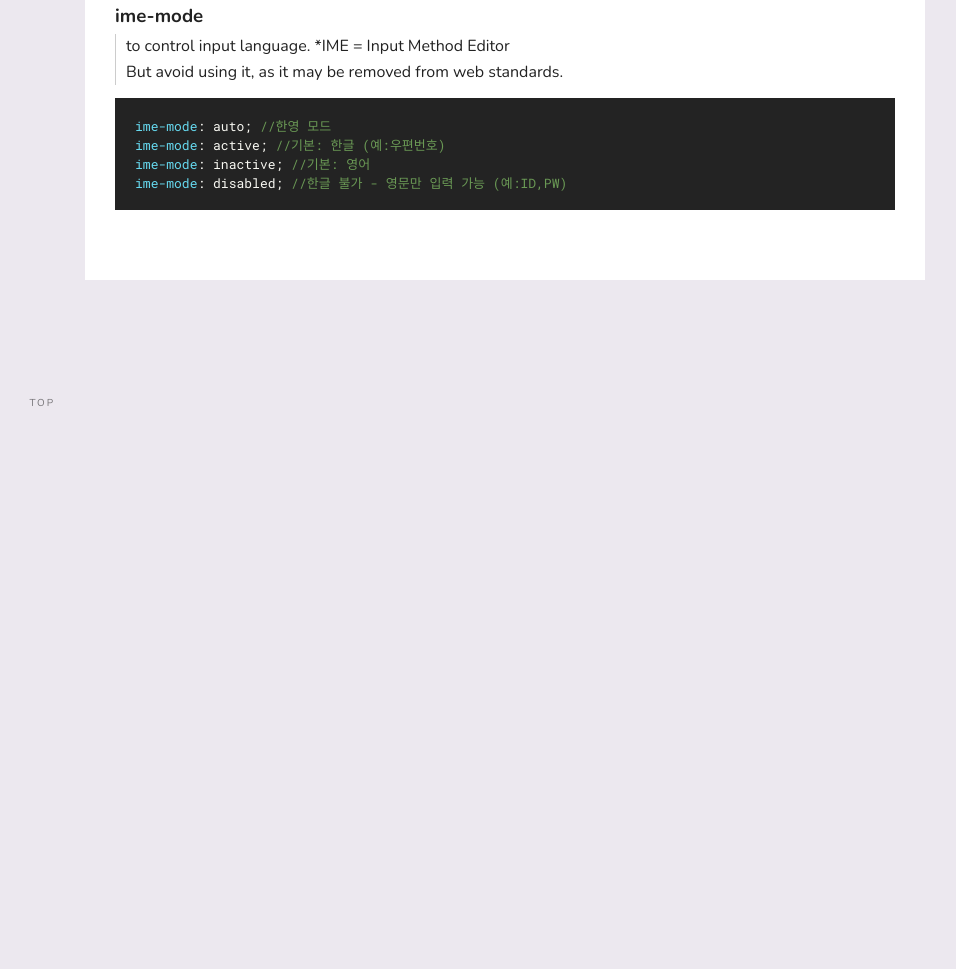
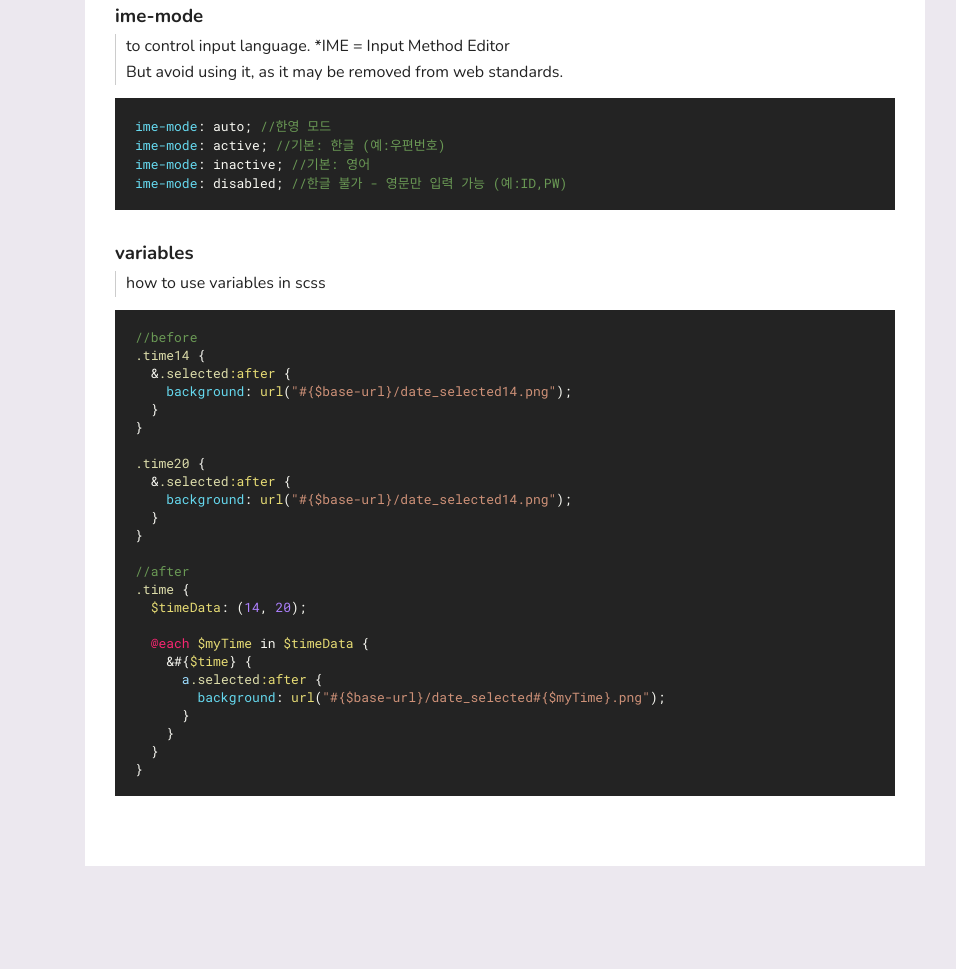
Before and after one commit to mysoo1229/practice, a website: page index.html in a window 1280 px wide. Shown: the part 1045-2014 px from the top of the page, without its empty margins (215-1171 px from the left). Before the commit the page ends 1465 px from the top, so only its background shows below. Drawn offline with nearby package versions, Linux system fonts and the light colour scheme.

Commit message:
css - sass variables

```diff
--- a/index.html
+++ b/index.html
@@ -80,6 +80,37 @@
               </code></pre>
             </div>
 
+            <div class="each" id="variables">
+              <h3>variables</h3>
+              <p class="pText">how to use variables in scss</p>
+              <pre><code>
+                <span class="g">//before</span>
+                .time14 {
+                &nbsp;&nbsp;&.selected:after {
+                &nbsp;&nbsp;&nbsp;&nbsp;background: url("#{$base-url}/date_selected14.png");
+                &nbsp;&nbsp;}
+                }
+
+                .time20 {
+                &nbsp;&nbsp;&.selected:after {
+                &nbsp;&nbsp;&nbsp;&nbsp;background: url("#{$base-url}/date_selected14.png");
+                &nbsp;&nbsp;}
+                }
+
+                <span class="g">//after</span>
+                .time {
+                &nbsp;&nbsp;$timeData: (14, 20);
+
+                &nbsp;&nbsp;@each $myTime in $timeData {
+                &nbsp;&nbsp;&nbsp;&nbsp;&#{$time} {
+                &nbsp;&nbsp;&nbsp;&nbsp;&nbsp;&nbsp;a.selected:after {
+                &nbsp;&nbsp;&nbsp;&nbsp;&nbsp;&nbsp;&nbsp;&nbsp;background: url("#{$base-url}/date_selected#{$myTime}.png");
+                &nbsp;&nbsp;&nbsp;&nbsp;&nbsp;&nbsp;}
+                &nbsp;&nbsp;&nbsp;&nbsp;}
+                &nbsp;&nbsp;}
+                }
+              </code></pre>
+            </div>
           </section>
         </div>
       </main>
```
